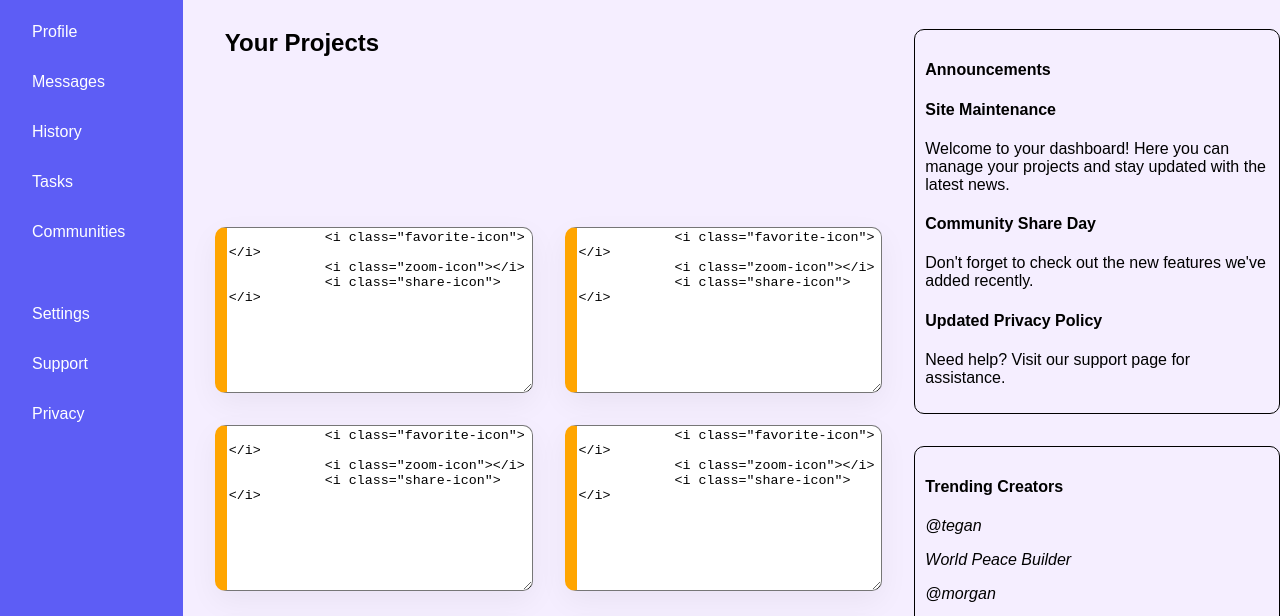
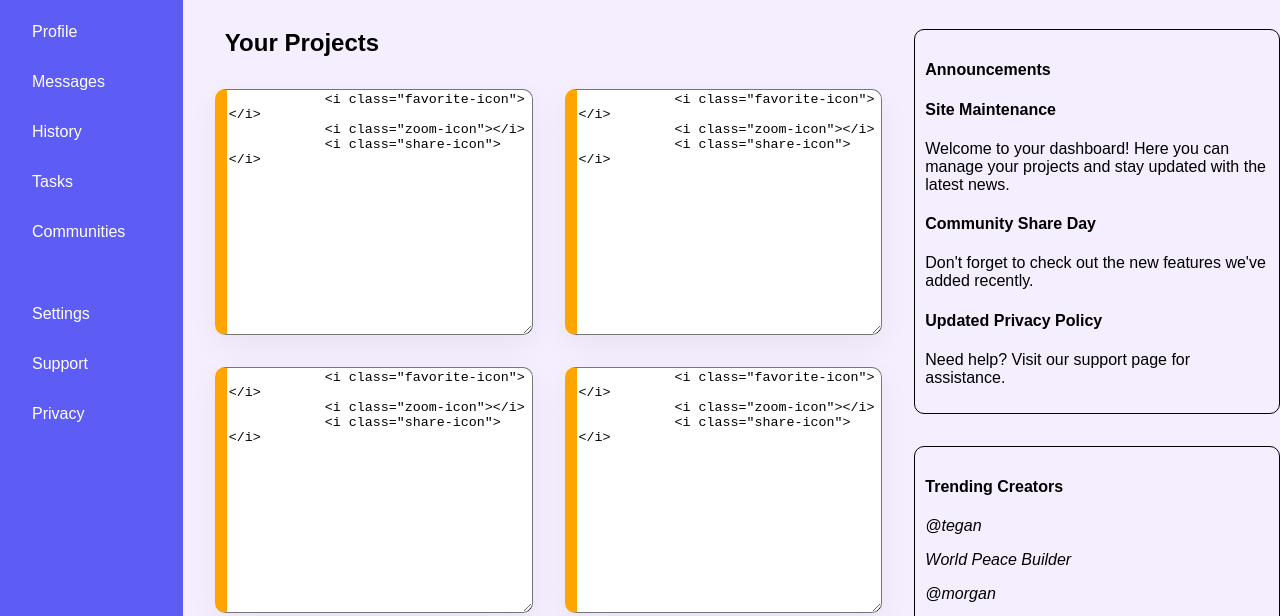
Before and after one commit to arader21/dashboard-project, a plain HTML site: page index.html in a window 1280 px wide. Shown: the part 139-755 px from the top of the page. Drawn offline with Linux system fonts and the light colour scheme.

Commit message:
gap updated

```diff
--- a/style.css
+++ b/style.css
@@ -37,7 +37,7 @@ input {
 .main {
     display:grid;
     grid-template-columns: 1fr 1fr;
-    grid-template-rows: 1fr 1fr 1fr 1fr;
+    grid-template-rows: .1fr 1fr 1fr 1fr;
     gap: 2em;
     padding:2em;
 }
@@ -65,7 +65,7 @@ button {
     font-weight: bold;
 }
 textarea {
-    height: 20vh;
+    height: 30vh;
     border-left: orange 1vw solid;
     border-radius: 10px;
     box-shadow: 0px 10px 30px rgba(0, 0, 0, 0.05);
```
Also changed, not shown: index.html (+0 -6 lines).
